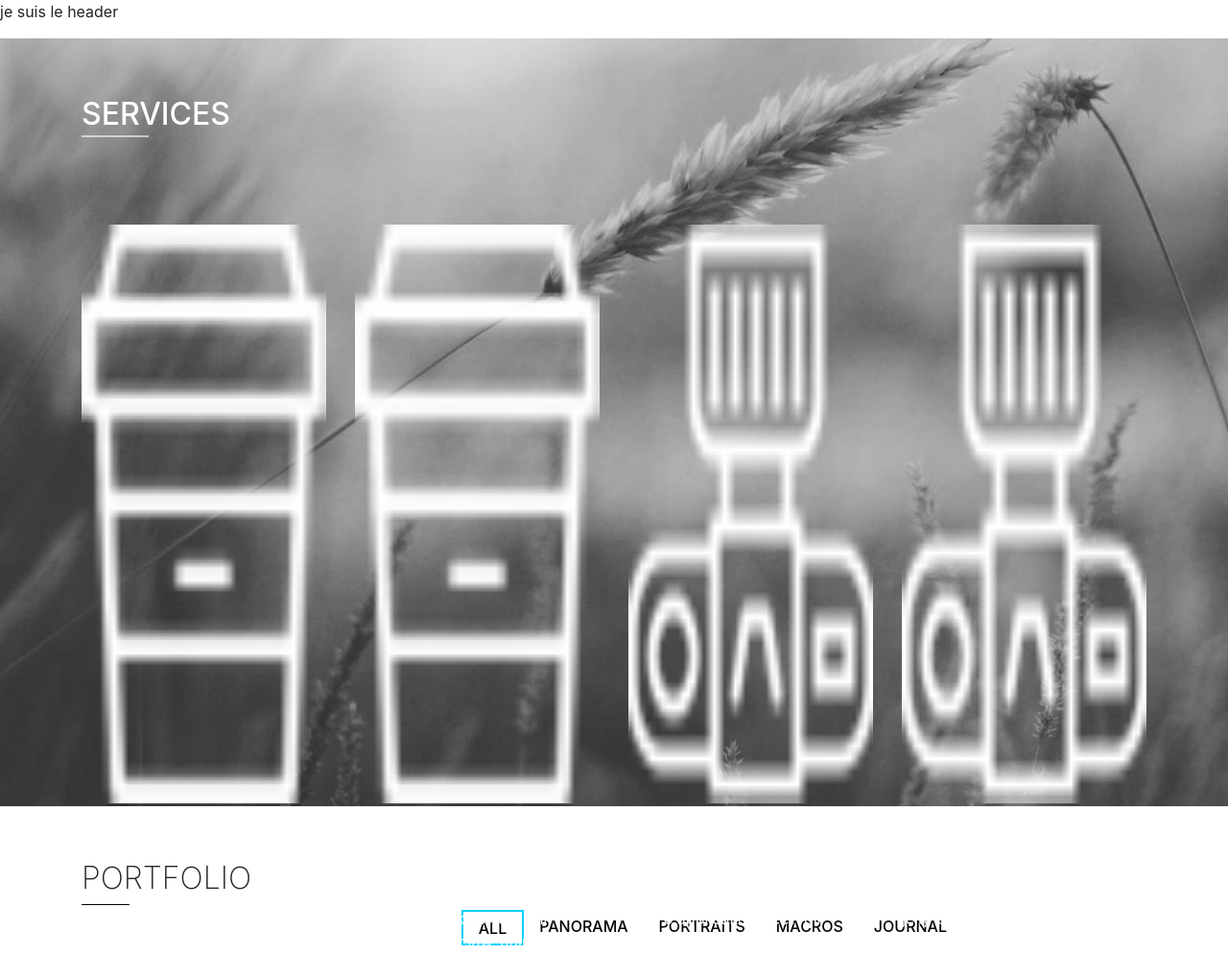
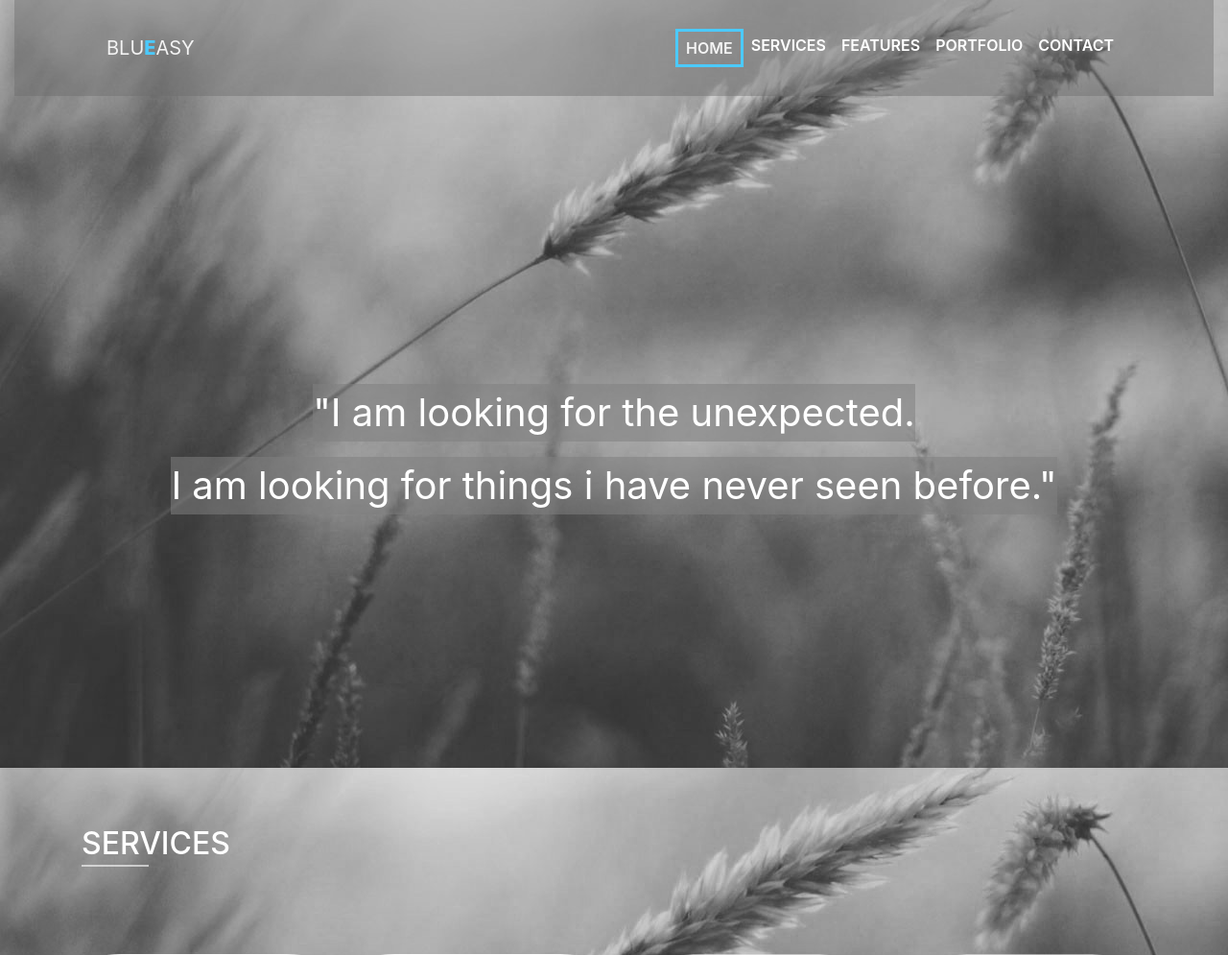
Before and after one commit to AlisonMessaoudi/Blueasy, a PHP site: page / in a window 1280 px wide. Shown: the top 995 px of the page at 96% size. Run offline with PHP 8.4, Linux system fonts and the light colour scheme.

Commit message:
Update header.php

```diff
--- a/header.php
+++ b/header.php
@@ -1 +1,28 @@
-<p>je suis le header</p>
+
+
+    <div class="container-fluid">
+
+      <div class="container-menu">
+        <nav class="navbar navbar-expand-lg navbar-light bg-light">
+          <a class="navbar-brand" href="#">BLU<span class="E">E</span>ASY</a>
+          <button class="navbar-toggler" type="button" data-toggle="collapse" data-target="#navbarNavAltMarkup" aria-controls="navbarNavAltMarkup" aria-expanded="false" aria-label="Toggle navigation">
+            <span class="navbar-toggler-icon"></span>
+          </button>
+          <div class="collapse navbar-collapse" id="navbarNavAltMarkup">
+            <div class="navbar-nav">
+              <a class="nav-link active" href="#">Home <span class="sr-only">(current)</span></a>
+              <a class="nav-link" href="#">Services</a>
+              <a class="nav-link" href="#">Features</a>
+              <a class="nav-link" href="#">Portfolio</a>
+              <a class="nav-link" href="#">Contact</a>
+            </div>
+          </div>
+        </nav>
+      </div>
+
+      <div class="container-h1">
+        <p>"I am looking for the unexpected. </p>
+        <p>I am looking for things i have never seen before."</p>
+
+      </div>
+    </div>
```
